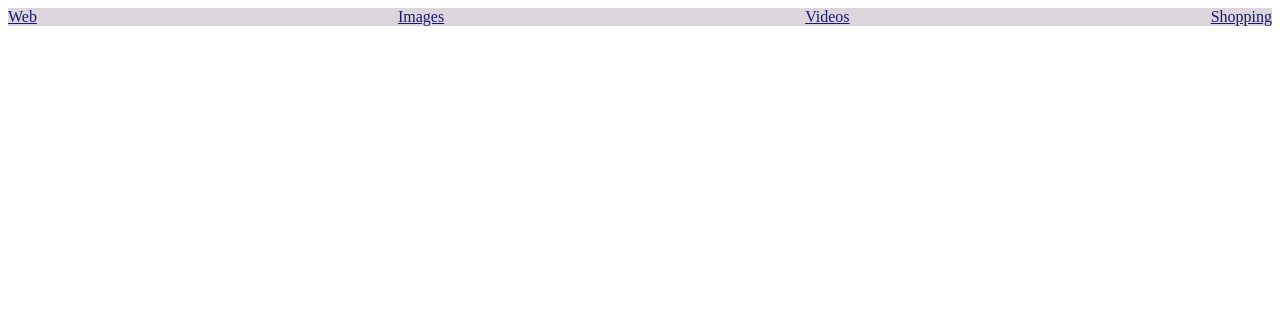
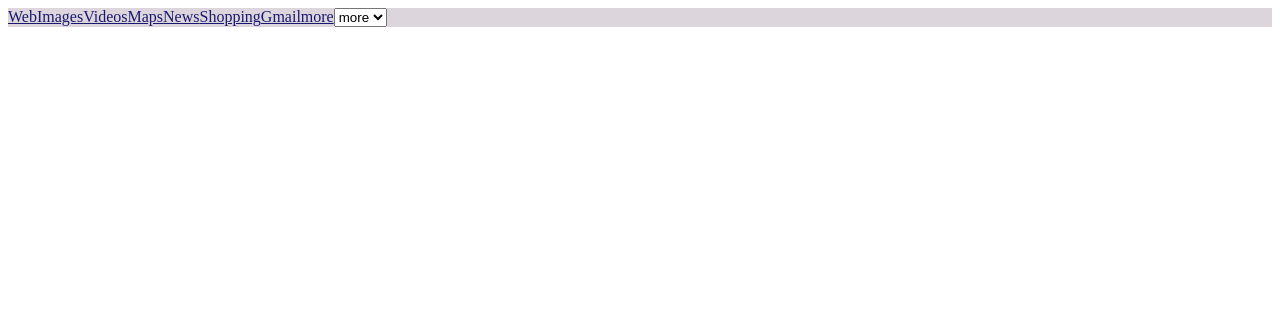
Before and after one commit to connormanwarring/google-homepage, a plain HTML site: page index.html in a window 1280 px wide. Shown: the top 320 px of the page. Drawn offline with Linux system fonts and the light colour scheme.

Commit message:
revision

```diff
--- a/index.html
+++ b/index.html
@@ -7,7 +7,7 @@ nav {
     background-color: rgba(217,210,217,0.9);
     flex-direction: row;
     flex-flow: wrap;
-    justify-content: space-between;
+    justify-content: left;
 
 }
 #item {
@@ -45,7 +45,14 @@ a {
     <a href="#Web">Web</a>
     <a href="#images">Images</a>
     <a href="#videos">Videos</a>
+    <a href="#maps">Maps</a>
+    <a href="#news">News</a>
     <a href="#shopping">Shopping</a>
+    <a href="#gmail">Gmail</a>
+    <a href="#more">more</a>
+    <select>
+        <option value="more">more</option>
+    </select>
   </nav>
 </header>
 
```
